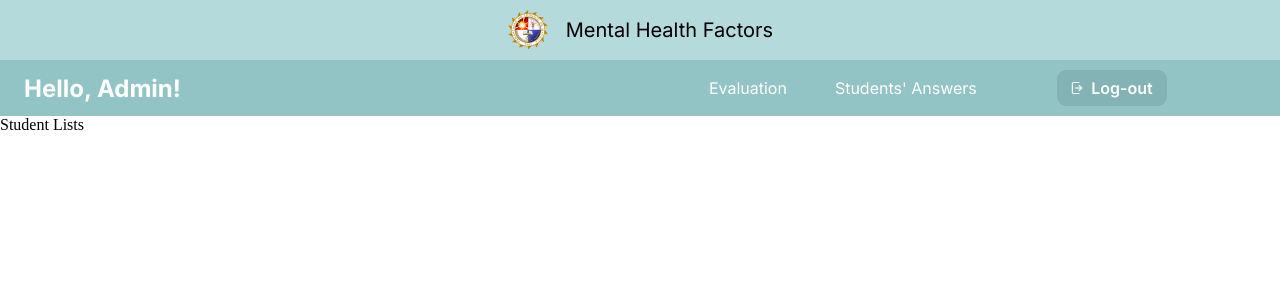
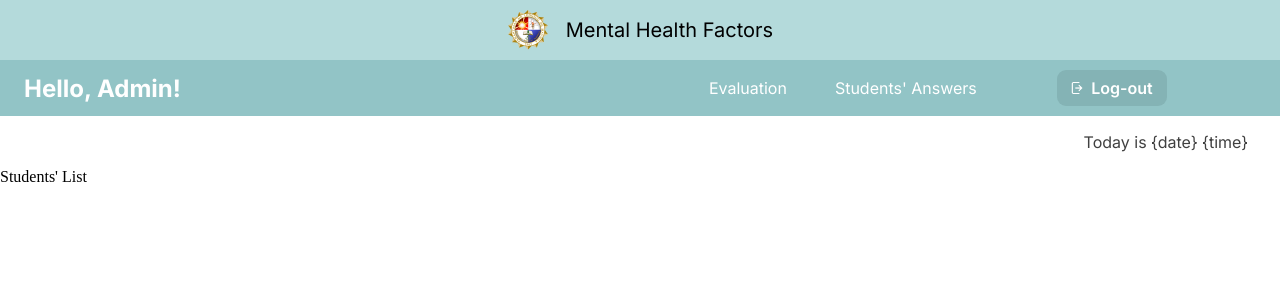
Before and after one commit to nglcaie/capstone_ver1, a Django app: page /student_list in a window 1280 px wide. Shown: the top 300 px of the page. Run offline with Django 4.2, Linux system fonts and the light colour scheme; some web fonts are replaced.

Commit message:
date-time

```diff
--- a/capswebsite/templates/admin/student_lists.html
+++ b/capswebsite/templates/admin/student_lists.html
@@ -1,4 +1,23 @@
 {% load static %}
 
 {% include 'admin/admin_navbar.html' %}
-Student Lists
+
+<style>
+    .date-time {
+        font-family: 'Inter';
+        font-style: normal;
+        font-weight: 400;
+        font-size: 1em;
+        color: #404040;
+        text-align: right;
+        margin-right: 2em;
+    }
+</style>
+
+{% block content %}
+
+<p class="date-time">Today is {date} {time}</p>
+
+Students' List
+
+{% endblock %}
```
Also changed, not shown: capswebsite/templates/admin/evaluation.html (+19 -0 lines), capswebsite/templates/admin/student_answer.html (+20 -1 lines).
